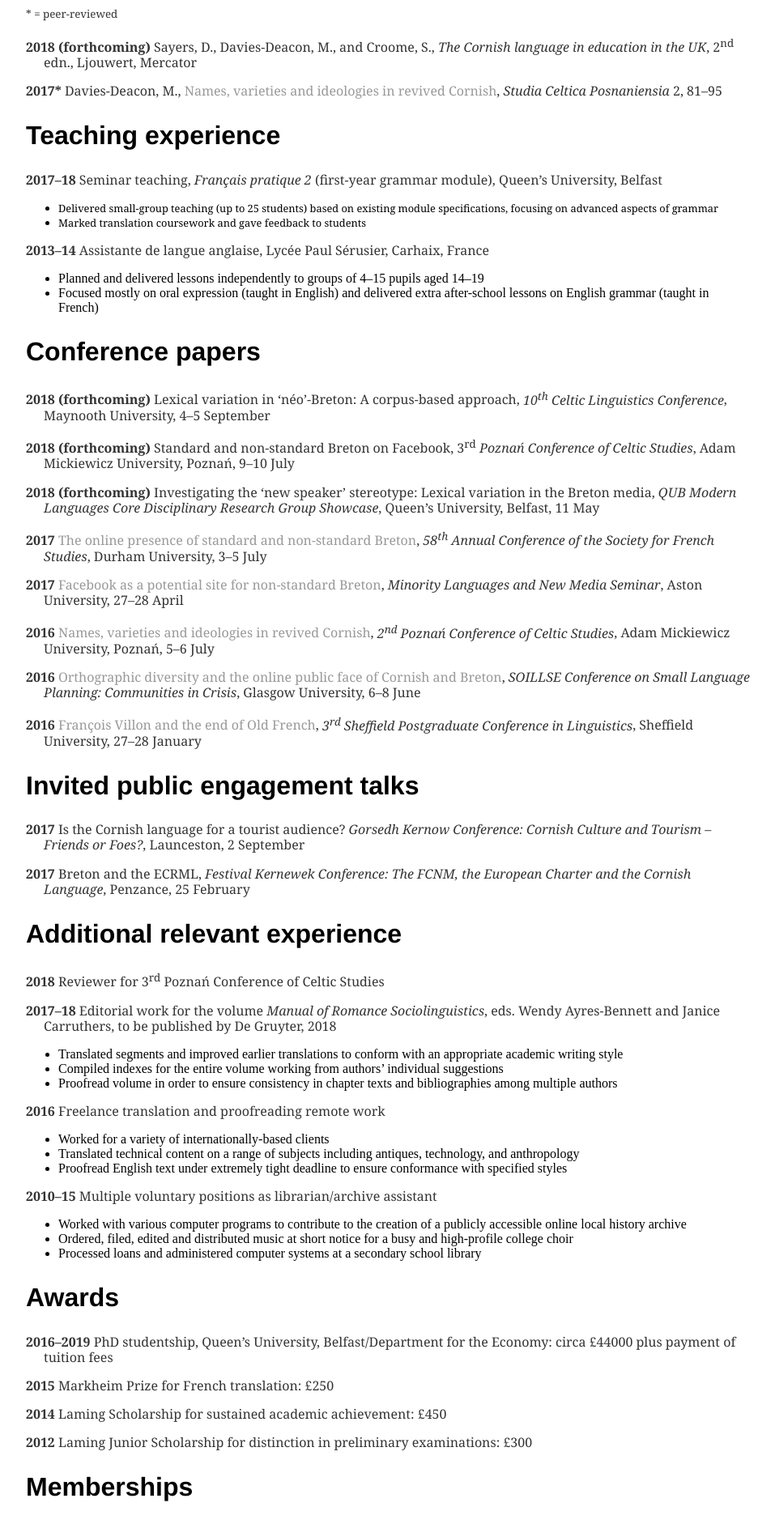
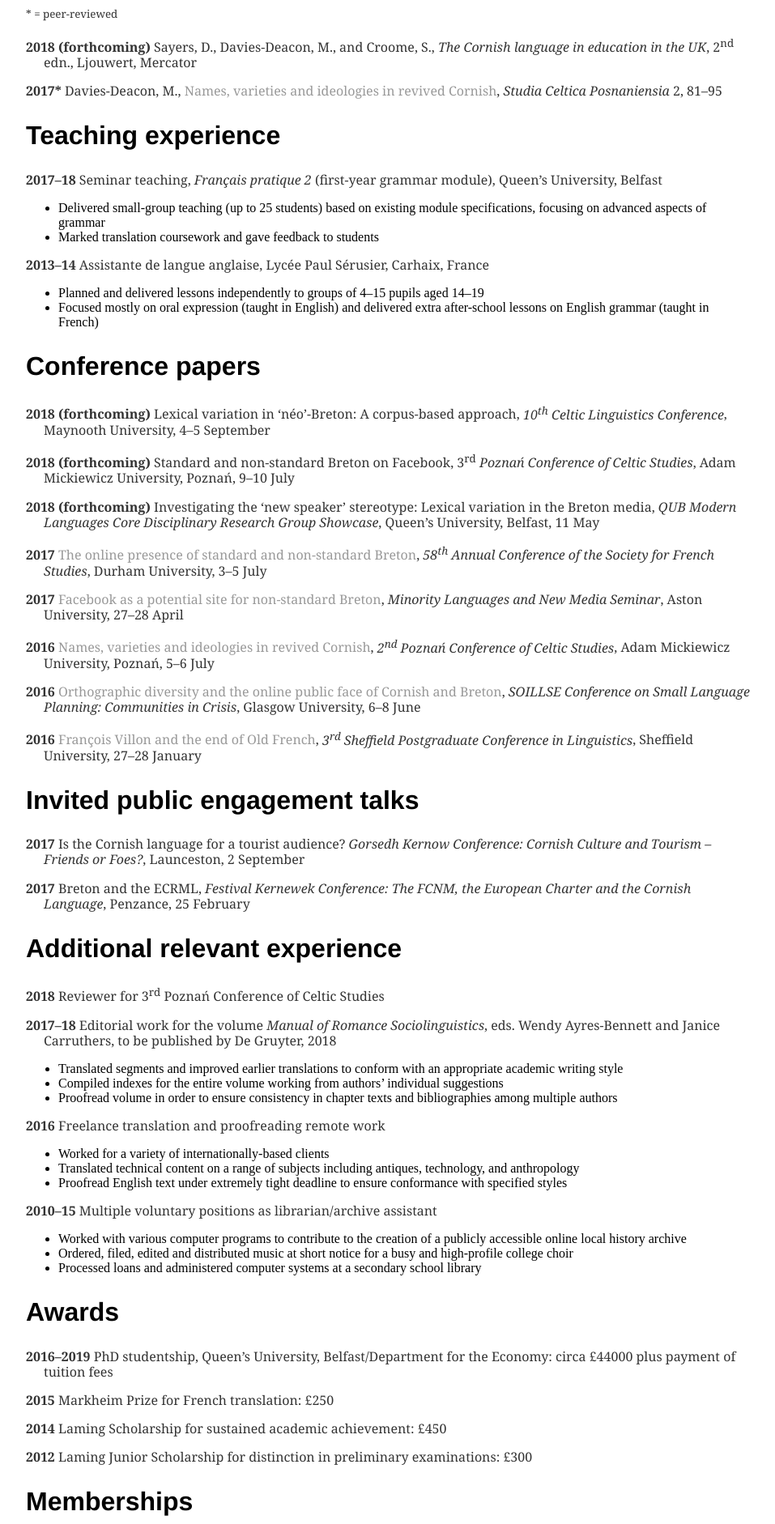
Before and after one commit to merryndd/merryndd.github.io, a Jekyll site: the page built from cv/index.html, in a window 1280 px wide. Shown: the part 890-2772 px from the top of the page at 81% size, without its empty margins (160-1117 px from the left). Built offline with Jekyll 4.4.1, drawn with Linux system fonts in a browser that asks for light colours.

Commit message:
Update main.css

```diff
--- a/css/main.css
+++ b/css/main.css
@@ -39,7 +39,7 @@
   text-indent: -22px ;
 }
 
-.dummy {
+ul.main {
     font-family:'Georgia', 'Serif';
     font-size: .8em;
 }
```
